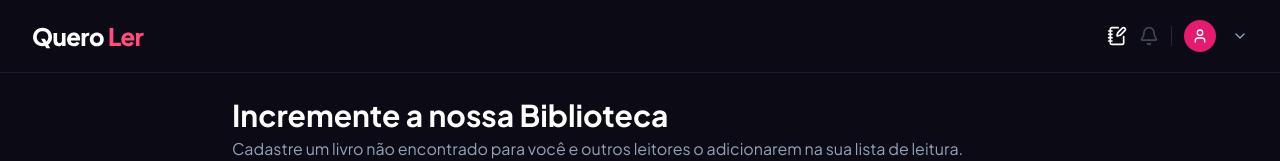
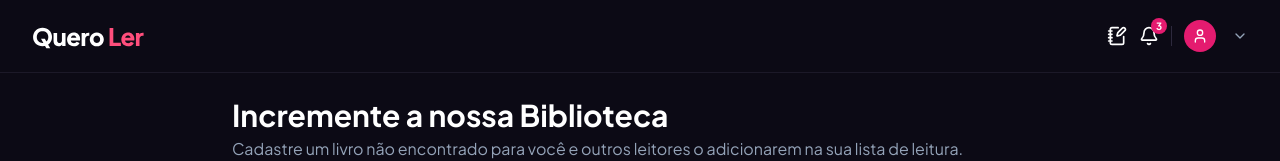
Before and after one commit to ProjetoQueroLer/queroler-frontend, a Next.js app: page /cadastro-livro in a window 1280 px wide. Shown: the top 161 px of the page. Built offline with nearby package versions, Linux system fonts and the light colour scheme; no server answers.

Commit message:
feat: botão de notificação

```diff
--- a/src/presentation/shared/components/header/header.tsx
+++ b/src/presentation/shared/components/header/header.tsx
@@ -23,6 +23,7 @@ export function Header({
   const { logout } = useAuth();
   const [menuOpen, setIsMenuOpen] = useState(false);
   const router = useRouter();
+  const unreadNotifications = 3; // Valor Mockado que vai receber o numero notificações não lidas do back.
 
   return (
     <header className="w-full flex items-center justify-between px-4 py-3 lg:px-8 lg:py-5 bg-color-background border-b border-border/50">
@@ -43,12 +44,16 @@ export function Header({
           </span>
         </div>
 
-        <div className="relative group">
-          <Bell
-            data-testid="bell-icon"
-            size={20}
-            className="text-text-secondary opacity-40"
-          />
+        <div className="relative group cursor-pointer">
+          <div className="relative">
+            <Bell data-testid="bell-icon" size={20} />
+
+            {unreadNotifications > 0 && (
+              <span className="absolute -top-2 -right-2 flex h-4 min-w-4 items-center justify-center rounded-full bg-brand text-[10px] font-bold text-white px-1">
+                {unreadNotifications > 99 ? '99+' : unreadNotifications}
+              </span>
+            )}
+          </div>
           <span className="absolute -bottom-8 left-1/2 -translate-x-1/2 bg-card-bg border border-border text-text-primary text-xs px-2 py-1 rounded whitespace-nowrap opacity-0 group-hover:opacity-100 transition-opacity duration-200">
             Notificação
           </span>
```
